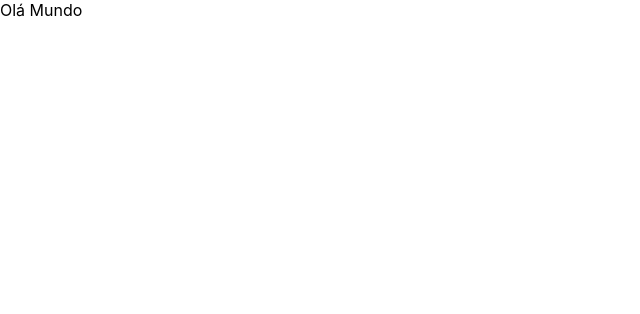
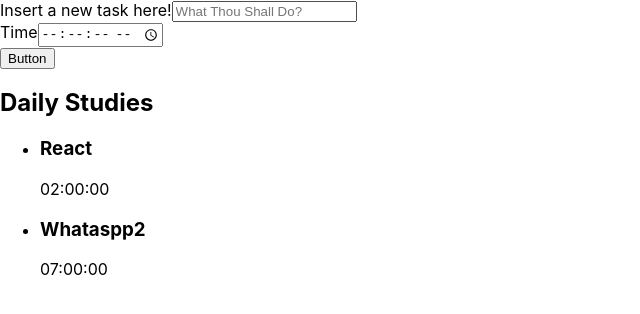
Before and after one commit to Vitor5bonelli/cool-modoro, a React (Create React App) app: page / in a window 1280 px wide. Shown: the top 314 px of the page, without its empty margins (0-640 px from the left). Built offline with nearby package versions, Linux system fonts and the light colour scheme.

Commit message:
feat: add Button. Form and List Component

```diff
--- a/src/App.tsx
+++ b/src/App.tsx
@@ -1,9 +1,12 @@
 import React from 'react';
+import Form from './components/Form';
+import List from './components/List';
 
 function App() {
   return (
     <div className="App">
-      Olá Mundo
+      <Form/>
+      <List/>
     </div>
   );
 }
--- /dev/null
+++ b/src/components/Button/index.tsx
@@ -0,0 +1,5 @@
+export default function Button(){
+    return(
+        <button>Button</button>
+    )
+}
--- /dev/null
+++ b/src/components/Form/index.tsx
@@ -0,0 +1,21 @@
+import Button from '../Button'
+
+export default function Form(){
+    return(
+        <form>
+            <div>
+                <label htmlFor='task'>Insert a new task here!</label>
+                <input type="text" name="task" id="task"
+                placeholder="What Thou Shall Do?" required/>
+            </div>
+
+            <div>
+                <label htmlFor='time'>Time</label>
+                <input type="time" name="time" id='time'
+                step="1" min="00:00:00" max="24:00:00" required/>
+            </div>
+
+            <Button/>
+        </form>
+    )
+}
--- /dev/null
+++ b/src/components/List/index.tsx
@@ -0,0 +1,17 @@
+export default function List(){
+    return(
+        <aside>
+            <h2>Daily Studies</h2>
+            <ul>
+                <li>
+                    <h3>React</h3>
+                    <span>02:00:00</span>
+                </li>
+                <li>
+                    <h3>Whataspp2</h3>
+                    <span>07:00:00</span>
+                </li>
+            </ul>
+        </aside>
+    )
+}
```
Also changed, not shown: 1 other file (tests, documents, lock files or other folders).
